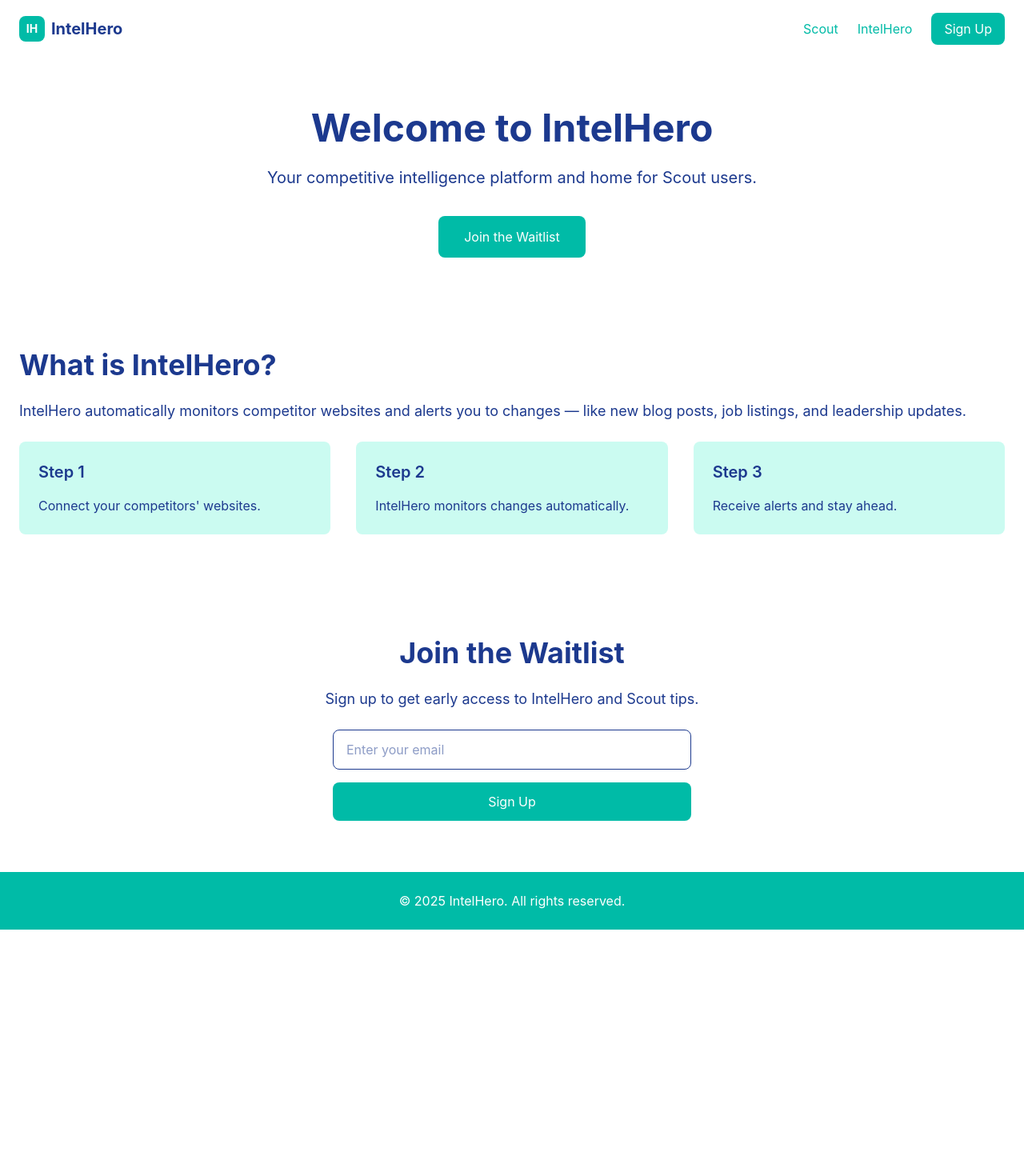
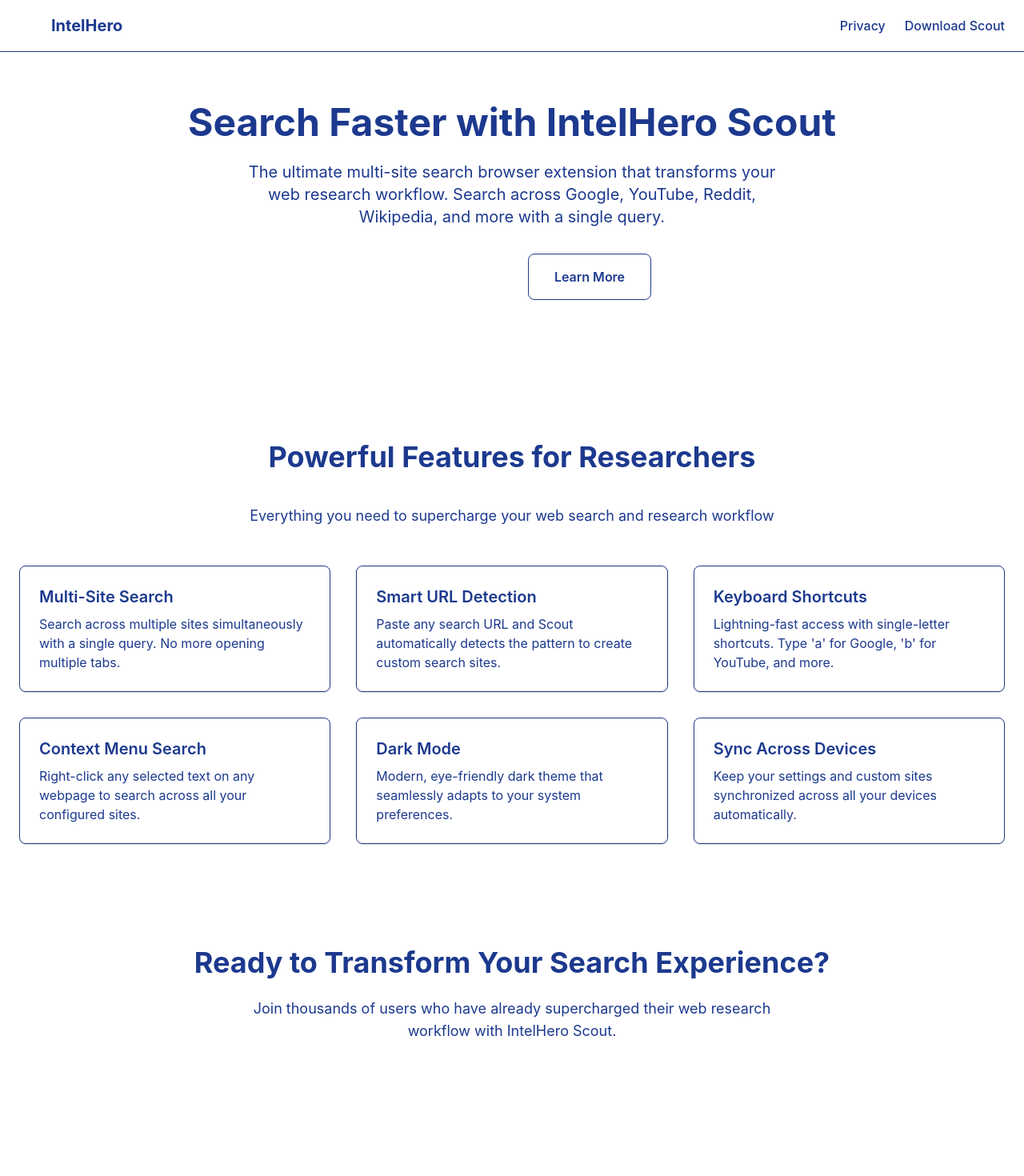
Before and after one commit to dan-intelhero/intelhero-website, a Next.js app: page / in a window 1280 px wide. Shown: the top 1470 px of the page at 80% size. Before the commit the page ends 1162 px from the top, so only its background shows below. Built offline with nearby package versions, Linux system fonts and the light colour scheme.

Commit message:
feat: restore full homepage content and structure with new color palette

```diff
--- a/app/page.tsx
+++ b/app/page.tsx
@@ -1,98 +1,155 @@
 export default function Home() {
   return (
-    <div className="min-h-screen bg-white text-blue-900">
+    <div className="min-h-screen bg-secondary-gray text-primary flex flex-col">
       {/* Navigation */}
-      <nav className="container mx-auto px-6 py-4">
-        <div className="flex justify-between items-center">
+      <nav className="container mx-auto px-6 py-4 bg-header border-b border-custom flex justify-between items-center">
         <div className="flex items-center space-x-2">
-            <div className="w-8 h-8 bg-teal-500 rounded-lg flex items-center justify-center">
+          <div className="w-8 h-8 bg-dark-teal rounded-lg flex items-center justify-center">
             <span className="text-white font-bold text-sm">IH</span>
           </div>
-            <span className="text-xl font-bold">IntelHero</span>
+          <span className="text-xl font-bold text-primary">IntelHero</span>
         </div>
         <div className="flex items-center space-x-6">
           <a
-              href="#scout"
-              className="text-teal-500 hover:text-teal-700"
+            href="#privacy"
+            className="text-light-teal hover:text-dark-teal font-medium transition-colors"
           >
-              Scout
+            Privacy
           </a>
           <a
-              href="#intelhero"
-              className="text-teal-500 hover:text-teal-700"
+            href="#download"
+            className="text-light-teal hover:text-dark-teal font-medium transition-colors"
           >
-              IntelHero
+            Download Scout
           </a>
-            <a
-              href="#signup"
-              className="bg-teal-500 hover:bg-teal-700 text-white px-4 py-2 rounded-lg"
-            >
-              Sign Up
-            </a>
-          </div>
         </div>
       </nav>
 
       {/* Hero Section */}
-      <section
-        id="scout"
-        className="container mx-auto px-6 py-16 text-center"
+      <section className="container mx-auto px-6 py-16 text-center bg-background flex-1 flex flex-col justify-center">
+        <h1 className="text-4xl md:text-5xl font-bold mb-6 text-primary">
+          Search Faster with IntelHero Scout
+        </h1>
+        <p className="text-xl mb-8 text-secondary max-w-2xl mx-auto">
+          The ultimate multi-site search browser extension that transforms your web
+          research workflow. Search across Google, YouTube, Reddit, Wikipedia, and
+          more with a single query.
+        </p>
+        <div className="flex flex-col md:flex-row justify-center gap-4 mb-12">
+          <a
+            href="#download"
+            className="bg-light-teal hover:bg-dark-teal text-white px-8 py-4 rounded-lg font-semibold transition-colors"
           >
-        <h1 className="text-5xl font-bold mb-6">
-          Welcome to IntelHero
-        </h1>
-        <p className="text-xl mb-12">
-          Your competitive intelligence platform and home for Scout users.
-        </p>
+            Get Scout Free
+          </a>
           <a
-          href="#signup"
-          className="bg-teal-500 hover:bg-teal-700 text-white px-8 py-4 rounded-lg"
+            href="#learn-more"
+            className="bg-secondary-gray hover:bg-header text-primary px-8 py-4 rounded-lg font-semibold border border-custom transition-colors"
           >
-          Join the Waitlist
+            Learn More
           </a>
+        </div>
       </section>
 
-      {/* IntelHero Overview */}
-      <section
-        id="intelhero"
-        className="container mx-auto px-6 py-16"
-      >
-        <h2 className="text-4xl font-bold mb-6">
-          What is IntelHero?
+      {/* Features Section */}
+      <section className="container mx-auto px-6 py-16 bg-background">
+        <h2 className="text-3xl md:text-4xl font-bold mb-10 text-primary text-center">
+          Powerful Features for Researchers
         </h2>
-        <p className="text-lg mb-6">
-          IntelHero automatically monitors competitor websites and alerts you to
-          changes — like new blog posts, job listings, and leadership updates.
+        <p className="text-lg mb-12 text-secondary text-center max-w-2xl mx-auto">
+          Everything you need to supercharge your web search and research workflow
         </p>
         <div className="grid grid-cols-1 md:grid-cols-3 gap-8">
-          <div className="p-6 bg-teal-100 rounded-lg">
-            <h3 className="text-xl font-semibold mb-4">Step 1</h3>
-            <p>Connect your competitors&apos; websites.</p>
+          <div className="p-6 bg-card rounded-lg border border-custom shadow-sm">
+            <h3 className="text-xl font-semibold mb-2 text-primary">
+              Multi-Site Search
+            </h3>
+            <p className="text-secondary">
+              Search across multiple sites simultaneously with a single query. No
+              more opening multiple tabs.
+            </p>
           </div>
-          <div className="p-6 bg-teal-100 rounded-lg">
-            <h3 className="text-xl font-semibold mb-4">Step 2</h3>
-            <p>IntelHero monitors changes automatically.</p>
+          <div className="p-6 bg-card rounded-lg border border-custom shadow-sm">
+            <h3 className="text-xl font-semibold mb-2 text-primary">
+              Smart URL Detection
+            </h3>
+            <p className="text-secondary">
+              Paste any search URL and Scout automatically detects the pattern to
+              create custom search sites.
+            </p>
           </div>
-          <div className="p-6 bg-teal-100 rounded-lg">
-            <h3 className="text-xl font-semibold mb-4">Step 3</h3>
-            <p>Receive alerts and stay ahead.</p>
+          <div className="p-6 bg-card rounded-lg border border-custom shadow-sm">
+            <h3 className="text-xl font-semibold mb-2 text-primary">
+              Keyboard Shortcuts
+            </h3>
+            <p className="text-secondary">
+              Lightning-fast access with single-letter shortcuts. Type 'a' for
+              Google, 'b' for YouTube, and more.
+            </p>
+          </div>
+          <div className="p-6 bg-card rounded-lg border border-custom shadow-sm">
+            <h3 className="text-xl font-semibold mb-2 text-primary">
+              Context Menu Search
+            </h3>
+            <p className="text-secondary">
+              Right-click any selected text on any webpage to search across all
+              your configured sites.
+            </p>
+          </div>
+          <div className="p-6 bg-card rounded-lg border border-custom shadow-sm">
+            <h3 className="text-xl font-semibold mb-2 text-primary">Dark Mode</h3>
+            <p className="text-secondary">
+              Modern, eye-friendly dark theme that seamlessly adapts to your
+              system preferences.
+            </p>
+          </div>
+          <div className="p-6 bg-card rounded-lg border border-custom shadow-sm">
+            <h3 className="text-xl font-semibold mb-2 text-primary">
+              Sync Across Devices
+            </h3>
+            <p className="text-secondary">
+              Keep your settings and custom sites synchronized across all your
+              devices automatically.
+            </p>
           </div>
         </div>
       </section>
 
-      {/* Signup Section */}
-      <section
-        id="signup"
-        className="container mx-auto px-6 py-16 text-center"
+      {/* Call to Action Section */}
+      <section className="container mx-auto px-6 py-16 text-center bg-background">
+        <h2 className="text-3xl md:text-4xl font-bold mb-6 text-primary">
+          Ready to Transform Your Search Experience?
+        </h2>
+        <p className="text-lg mb-8 text-secondary max-w-2xl mx-auto">
+          Join thousands of users who have already supercharged their web
+          research workflow with IntelHero Scout.
+        </p>
+        <div className="flex flex-col md:flex-row justify-center gap-4 mb-8">
+          <a
+            href="#chrome"
+            className="bg-light-teal hover:bg-dark-teal text-white px-8 py-4 rounded-lg font-semibold transition-colors"
           >
-        <h2 className="text-4xl font-bold mb-6">
-          Join the Waitlist
+            Install for Chrome
+          </a>
+          <a
+            href="#edge"
+            className="bg-light-teal hover:bg-dark-teal text-white px-8 py-4 rounded-lg font-semibold transition-colors"
+          >
+            Install for Edge
+          </a>
+        </div>
+      </section>
+
+      {/* Stay Updated Section */}
+      <section className="container mx-auto px-6 py-16 text-center bg-background">
+        <h2 className="text-3xl md:text-4xl font-bold mb-6 text-primary">
+          Stay Updated
         </h2>
-        <p className="text-lg mb-6">
-          Sign up to get early access to IntelHero and Scout tips.
+        <p className="text-lg mb-6 text-secondary">
+          Get notified about new features and updates
         </p>
         <form
-          action="https://formspree.io/f/your-form-id"
+          action="#subscribe"
           method="POST"
           className="max-w-md mx-auto"
         >
@@ -100,22 +157,36 @@
             type="email"
             name="email"
             placeholder="Enter your email"
-            className="w-full px-4 py-3 border rounded-lg mb-4"
+            className="w-full px-4 py-3 border border-custom rounded-lg mb-4 focus:outline-none focus:ring-2 focus:ring-light-teal"
             required
           />
           <button
             type="submit"
-            className="w-full bg-teal-500 hover:bg-teal-700 text-white py-3 rounded-lg"
+            className="w-full bg-light-teal hover:bg-dark-teal text-white py-3 rounded-lg font-semibold transition-colors"
           >
-            Sign Up
+            Subscribe
           </button>
         </form>
       </section>
 
       {/* Footer */}
-      <footer className="bg-teal-500 text-white py-6">
-        <div className="container mx-auto text-center">
-          <p>&copy; 2025 IntelHero. All rights reserved.</p>
+      <footer className="bg-dark-teal text-white py-6 mt-12">
+        <div className="container mx-auto flex flex-col md:flex-row justify-between items-center text-center gap-4">
+          <div className="flex items-center space-x-2">
+            <span className="font-bold text-lg">IH</span>
+            <span className="font-semibold">IntelHero Scout</span>
+          </div>
+          <div className="flex space-x-4">
+            <a href="#privacy" className="hover:underline">
+              Privacy Policy
+            </a>
+            <a href="#support" className="hover:underline">
+              Support
+            </a>
+          </div>
+          <div>
+            <p className="text-sm">&copy; 2025 IntelHero. All rights reserved.</p>
+          </div>
         </div>
       </footer>
     </div>
```
Lines whose indentation alone changed are shown as unchanged.
